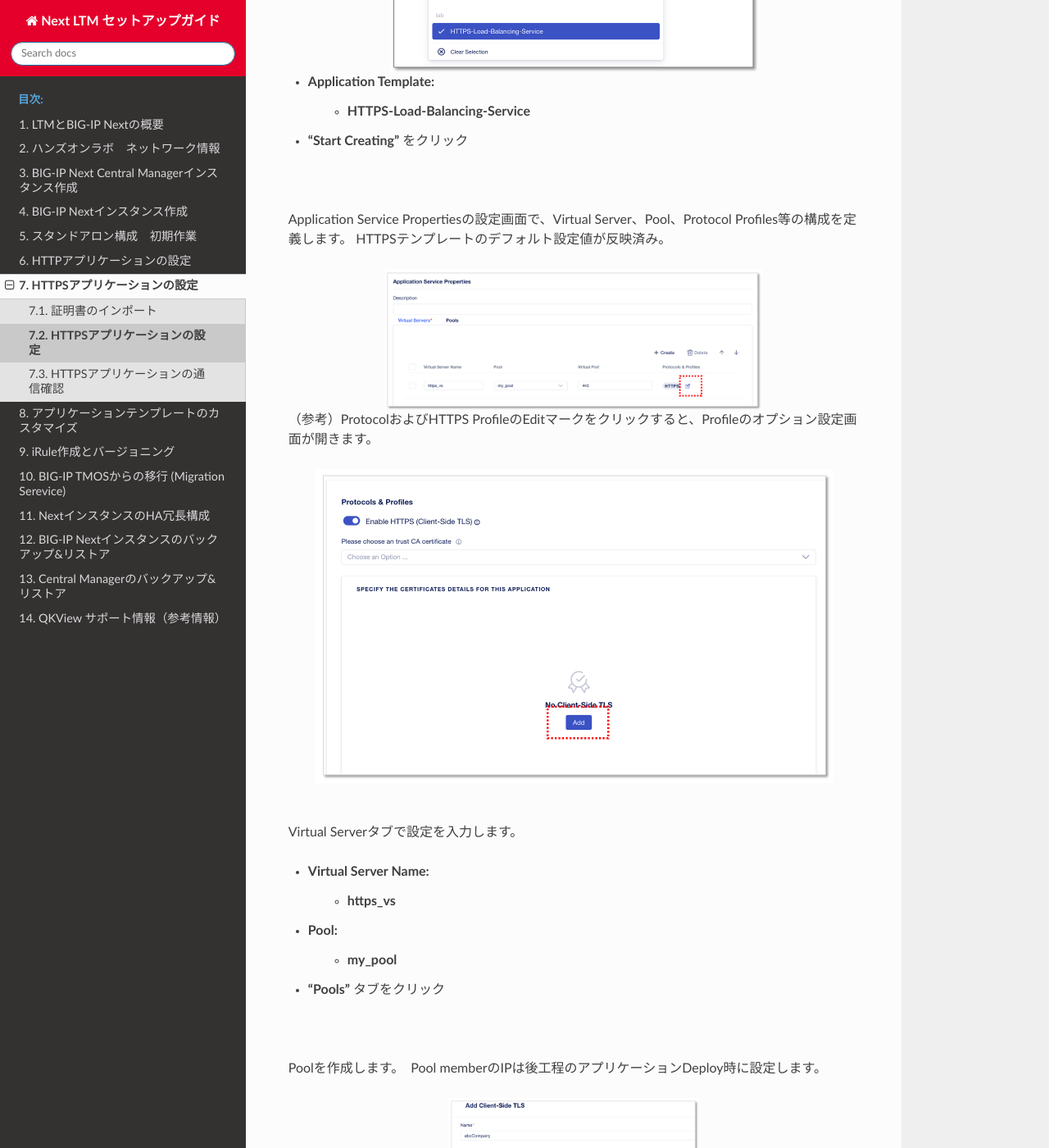
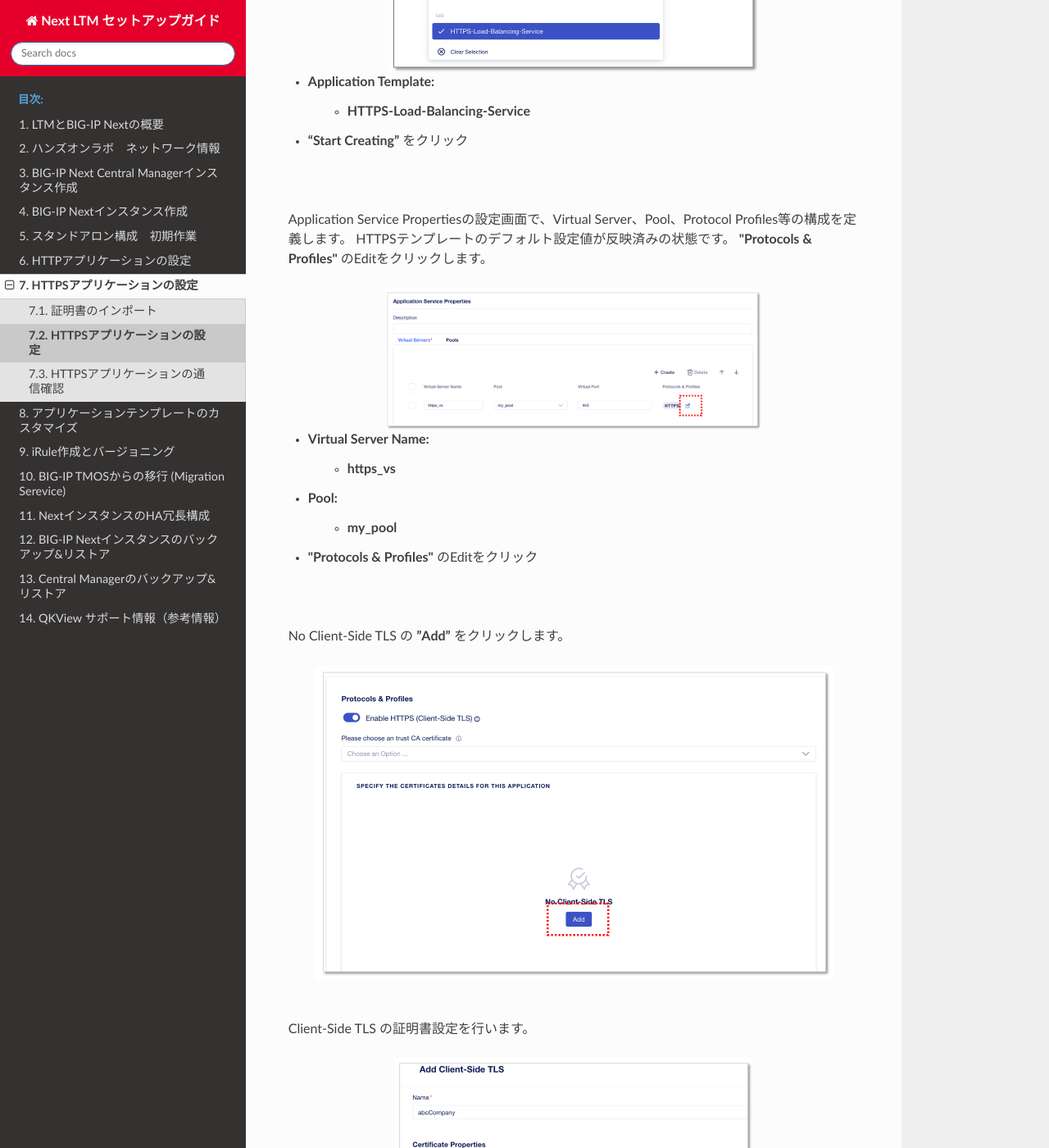
Before and after one commit to BeF5/f5j-easy-setup-next-ltm, a Sphinx documentation site: the page built from docs/content07/module02/module02.rst, in a window 1280 px wide and 1400 px high, scrolled down 2317 px. Shown: the whole window at 82% size. Built offline with Sphinx 7.4.7 and the Read the Docs theme 2.0.0, drawn with Linux system fonts in a browser that asks for light colours; some of the changed text lies outside the part shown.

Commit message:
Update module02.rst

```diff
--- a/docs/content07/module02/module02.rst
+++ b/docs/content07/module02/module02.rst
@@ -46,35 +46,50 @@ CM画面左上部のworkspaceから、”Applications”を選択します。
 
 |
 Application Service Propertiesの設定画面で、Virtual Server、Pool、Protocol Profiles等の構成を定義します。
-HTTPSテンプレートのデフォルト設定値が反映済み。
+HTTPSテンプレートのデフォルト設定値が反映済みの状態です。 **"Protocols & Profiles"** のEditをクリックします。
+
 
 .. figure:: images/c7-m2-5.png
    :scale: 40%
    :align: center
 
-（参考）ProtocolおよびHTTPS ProfileのEditマークをクリックすると、Profileのオプション設定画面が開きます。
+- Virtual Server Name:
+   - **https_vs**
+- Pool:
+   - **my_pool**
+- **"Protocols & Profiles"** のEditをクリック
+
+
+|
+No Client-Side TLS の **”Add”** をクリックします。
 
 .. figure:: images/c7-m2-6.png
    :scale: 50%
    :align: center
 
 |
-Virtual Serverタブで設定を入力します。
+Client-Side TLS の証明書設定を行います。
 
-- Virtual Server Name:
-   - **https_vs**
-- Pool:
-   - **my_pool**
-- **“Pools”** タブをクリック
+.. figure:: images/c7-m2-7.png
+   :scale: 50%
+   :align: center
+
+- Name:
+   - **abcCompany**
+- RSA Certificate:
+   - **abcCompany**
+- **Use Default Server** を選択
+- **Save** を２回クリックします
 
 
 |
 Poolを作成します。　Pool memberのIPは後工程のアプリケーションDeploy時に設定します。
 
-.. figure:: images/c7-m2-7.png
+.. figure:: images/c7-m2-8.png
    :scale: 35%
    :align: center
 
+- **“Pools”** タブをクリック
 - Pool Name:
    - **my_pool**
 - Server Port:
@@ -100,8 +115,8 @@ Poolを作成します。　Pool memberのIPは後工程のアプリケーショ
 |
 次のDeploy画面で、Virtual ServerのIPとPool memberを設定します。
 
-.. figure:: images/c7-m2-9.png
-   :scale: 35%
+.. figure:: images/c7-m2-10.png
+   :scale: 40%
    :align: center
 
 - Virtual Address:
```
Also changed, not shown: other parts of docs/content07/module02/module02.rst (+5 -5 lines).
